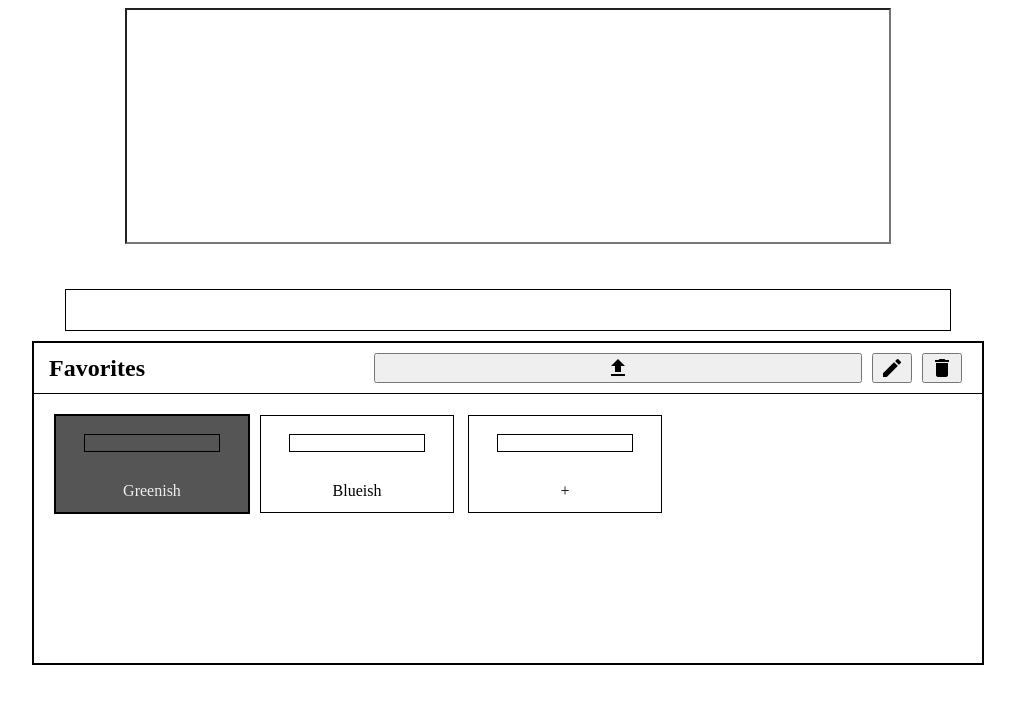
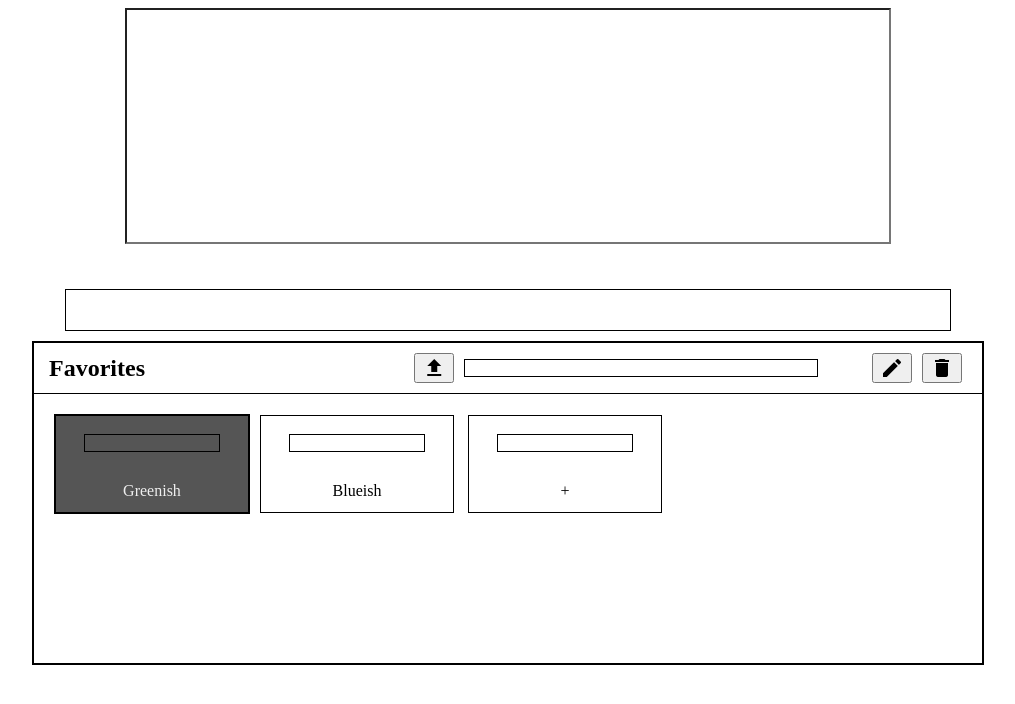
Before and after one commit to bridger-herman/automation, a Flask app: page / in a window 1280 px wide. Shown: the top 704 px of the page, without its empty margins (132-1147 px from the left). Run offline with Flask 2, Linux system fonts and the light colour scheme; some libraries are stand-ins or nearby versions.

Commit message:
Reorganize favorites header

```diff
--- a/server/static/css/favorites.css
+++ b/server/static/css/favorites.css
@@ -27,8 +27,12 @@
   height: 100%;
   margin: 5px;
 }
-.favorites-header button.load-selected {
+.favorites-header .load-selected {
   flex-grow: 2;
+  align-content: center;
+  display: flex;
+  justify-content: center;
+  align-items: center;
 }
 
 .favorite-thumb {
--- a/server/templates/index.html
+++ b/server/templates/index.html
@@ -41,9 +41,10 @@
         <div class="favorites-header">
           <h2>Favorites</h2>
           <!-- <button type="button" class="load-selected" name="load">[load]</button> -->
-          <button class="material-icons load-selected" type="button" id="edit-favorite">file_upload
-            <!-- <div class="color-preview"></div> -->
-          </button>
+          <div class="load-selected">
+            <button class="material-icons" type="button" id="load-favorite">file_upload</button>
+            <div class="color-preview small preview-selected"></div>
+          </div>
           <button class="material-icons" type="button" id="edit-favorite">mode_edit</button>
           <button class="material-icons" type="button" id="delete-favorite">delete</button>
         </div>
```
